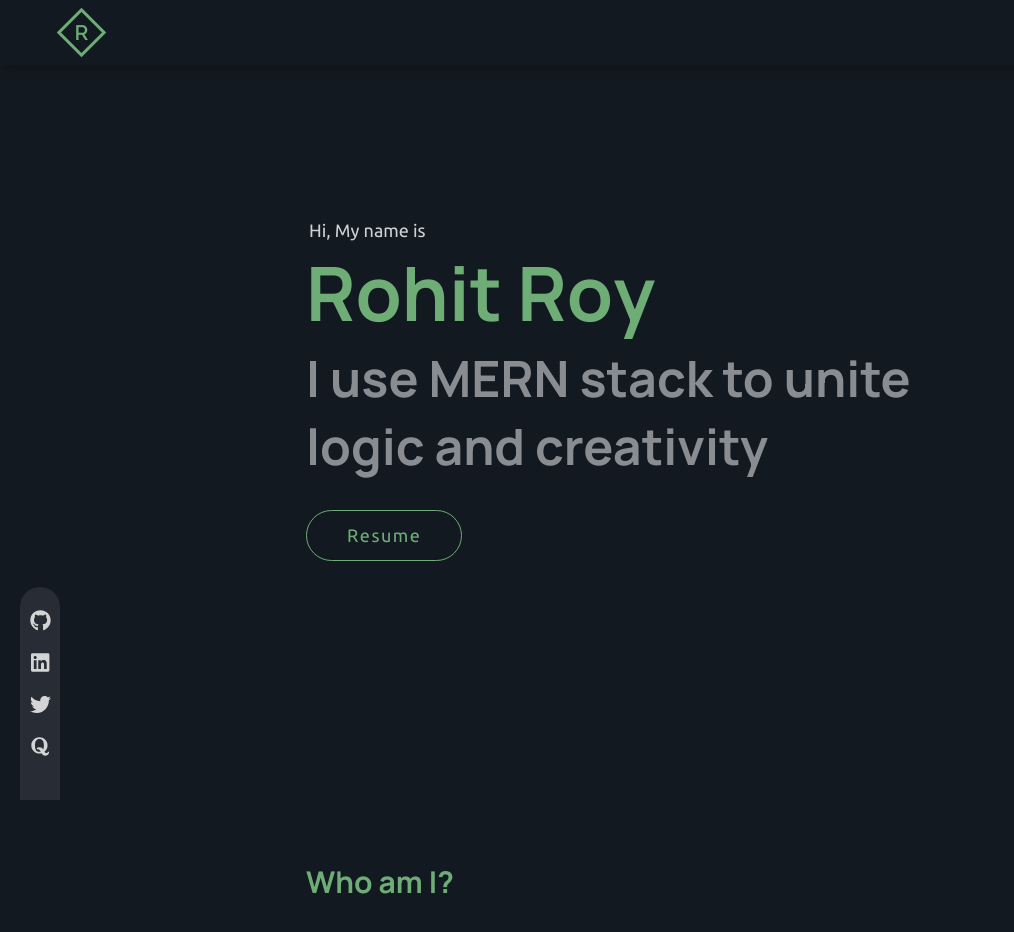
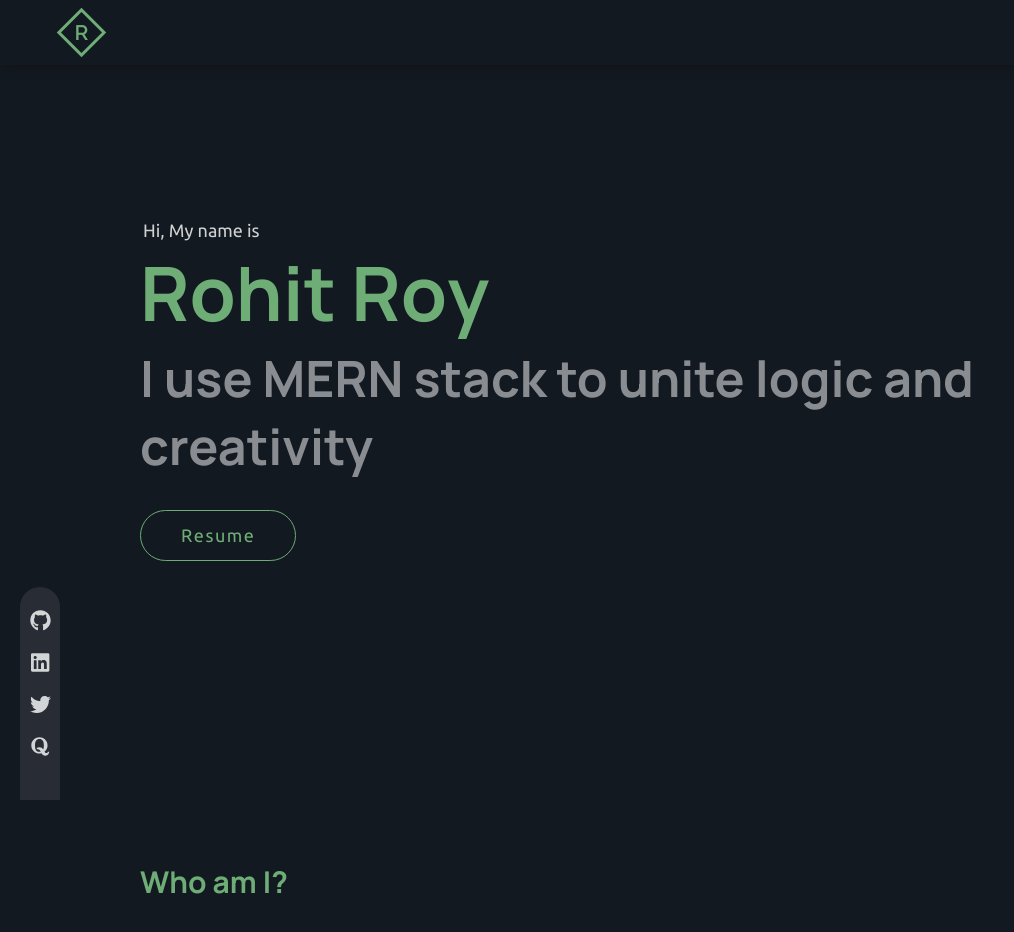
Before and after one commit to voidCounter/R, a React (Create React App) app: page / in a window 1280 px wide. Shown: the top 932 px of the page, without its empty margins (0-1014 px from the left). Built offline with nearby package versions, Linux system fonts and the light colour scheme; no server answers.

Commit message:
testing blog api with another network in mobile, issues exist

```diff
--- a/src/App.css
+++ b/src/App.css
@@ -6,6 +6,7 @@
   text-align: center;
   font-size: var(--font-n);
   width: 100vw;
+  height: min-content;
   color: var(--text-white);
 }
 
@@ -53,11 +54,6 @@ body {
   .navIcon {
     display: flex;
   }
-  .main {
-    padding-left: clamp(5px, 2% + 10px, 20vw);
-    /* min-width: 250px; */
-    padding-right: clamp(5px, 2% + 10px, 20vw);
-  }
   .menuContainer {
     background-color: var(--main-back-color);
     position: fixed;
@@ -96,11 +92,6 @@ body {
   .navIcon {
     display: flex;
   }
-  .main {
-    padding-left: clamp(20px, 6% + 10px, 20vw);
-    /* min-width: 250px; */
-    padding-right: clamp(20px, 6% + 10px, 20vw);
-  }
   .menuContainer {
     background-color: var(--main-back-color);
     position: fixed;
@@ -136,11 +127,6 @@ body {
   .navIcon {
     display: none!important;
   }
-  .main {
-    padding-left: clamp(50px, 5% + 50px, 20vw);
-    /* min-width: 250px; */
-    padding-right: clamp(50px, 5% + 50px, 20vw);
-  }
   .menu {
     display: flex!important;
     width: 500px;
@@ -175,11 +161,6 @@ body {
 @media only screen and (min-width: 992px) {
   .navIcon {
     display: none!important;
-  }
-  .main {
-    padding-left: clamp(150px, 10% + 50px, 50vw);
-    /* min-width: 250px; */
-    padding-right: clamp(150px, 10% + 50px, 50vw);
   }
   .menuContainer {
     background-color: transparent;
@@ -228,11 +209,6 @@ body {
     display: flex!important;
     position: relative;
   }
-  .main {
-    padding-left: clamp(150px, 20% + 50px, 50vw);
-    /* min-width: 250px; */
-    padding-right: clamp(150px, 20% + 50px, 50vw);
-  }
   .about {
     grid-template-columns: 0.3fr 1fr;
   }
--- a/src/components/Home/Blogs/Blog/Blog.js
+++ b/src/components/Home/Blogs/Blog/Blog.js
@@ -1,15 +1,20 @@
 import { faArrowAltCircleRight, faClock } from '@fortawesome/free-regular-svg-icons';
 import { faArrowRight } from '@fortawesome/free-solid-svg-icons';
 import { FontAwesomeIcon } from '@fortawesome/react-fontawesome';
-import React from 'react';
+import React, { useState } from 'react';
+import animStyles from '../../../../components/clickAnim.module.css';
 import buttonStyles from '../../../../components/button.module.css';
 import Tags from '../../../Tags/Tags';
 import menuStyles from '../../Navbar/Menu/Menu.module.css';
+import defaultBlog from '../../../../images/blogs/defaultblog.jpg';
 import styles from './Blog.module.css';
 
 const Blog = (props) => {
+    // setting default image for blogs for user exeperience
+    const [defaultImage, setDefaultImage] = useState(defaultBlog);
     let subTitle = '';
     const { title, pubDate, link, thumbnail, description } = props?.blogData;
+    console.log(thumbnail);
     const categories = props?.blogData?.categories;
     const getSubTitle = () => {
         const firstIndexfp = description.indexOf('<p>');
@@ -26,7 +31,7 @@ const Blog = (props) => {
     return (
         <div className={styles.blog}>
             <div className={styles.blogImage}>
-                <img src={thumbnail} alt="" srcset="" />
+                <img src={defaultImage} onLoad={() => setDefaultImage(thumbnail)} alt="" srcset="" />
             </div>
 
             <div className={styles.blogDetails}>
@@ -44,9 +49,9 @@ const Blog = (props) => {
                 <div className={styles.blogSubtitle}>
                     {proSubTitle}
                 </div>
-                <div className={styles.blogButton}>
+                <div className={`${styles.blogButton}`}>
                     <a href={link} target="_blank" rel="noopener noreferrer">
-                        <div className={`${menuStyles.menuItem} menuItem`} style={{ justifyContent: 'flex-start' }}><span className={menuStyles.optionText}>
+                        <div className={`${menuStyles.menuItem} menuItem ${animStyles.clickable}`} style={{ justifyContent: 'flex-start' }}><span className={menuStyles.optionText}>
                             <FontAwesomeIcon icon={faArrowRight} style={{ marginRight: '5px' }} />
                         Read More</span>
                         </div>
--- a/src/components/Home/Blogs/Blog/Blog.module.css
+++ b/src/components/Home/Blogs/Blog/Blog.module.css
@@ -72,8 +72,12 @@
     /* border: 1px solid gray; */
     margin-top: 10px;
     font-family: var(--font-heading);
+    width: min-content;
     font-size: var(--font-n);
     font-weight: bold;
+    border-radius: 100px;
+    padding: 2px 10px;
+    overflow: hidden;
 }
 
 .blogButton a {
--- a/src/components/Home/Header/Header.js
+++ b/src/components/Home/Header/Header.js
@@ -2,6 +2,7 @@ import React, { useEffect, useRef } from 'react';
 import styles from './Header.module.css';
 import Rellax from "rellax";
 import buttonStyles from '../../../components/button.module.css';
+import animStyles from '../../../components/clickAnim.module.css';
 import { Fade, Slide } from 'react-reveal';
 
 const Header = () => {
@@ -35,12 +36,9 @@ const Header = () => {
                         <Slide duration={500} delay={700} left cascade><div className={`${styles.name}`}>Rohit Roy</div></Slide>
                         <div className={`${styles.tagline}`}>I use MERN stack to unite logic and creativity</div>
                         <div className={buttonStyles.linkedElement} style={{ marginTop: '30px' }}>
-                            {/* <a className={`${buttonStyles.button}`} href="https://drive.google.com/uc?export=download&id=1XuiW2CWHRpVkRBkWnHbfSKh7V8qA1XbL" target="_blank" rel="noopener noreferrer">
+                            <a className={`${buttonStyles.button} ${animStyles.clickable}`} href="https://drive.google.com/uc?export=download&id=1XuiW2CWHRpVkRBkWnHbfSKh7V8qA1XbL" target="_blank" rel="noopener noreferrer">
                                 Resume
-                        </a> */}
-                            <div className={`${buttonStyles.button}`}>
-                                Resume
-                        </div>
+                        </a>
                         </div>
                     </div>
                 </div>
--- a/src/components/Home/Home.js
+++ b/src/components/Home/Home.js
@@ -21,7 +21,7 @@ const Home = () => {
         });
     }, [])
     return (
-        <div className={`${styles.home} home`}>
+        <main className={`${styles.home}`}>
             <Navbar></Navbar>
             <div className={`${styles.main} main mainScroll`}>
                 <Header></Header>
@@ -29,17 +29,17 @@ const Home = () => {
                     Who am I?
                 </div>
                 <About></About>
-                <div className={styles.sectionTitle} id="aboutSection">
+                <div className={styles.sectionTitle} id="projects">
                     Projects
                 </div>
                 <Projects></Projects>
-                <div className={styles.sectionTitle} id="aboutSection">
+                <div className={styles.sectionTitle} id="blogs">
                     Some writings of me
                 </div>
                 <Blogs></Blogs>
             </div>
             <Social></Social>
-        </div>
+        </main>
     );
 };
 
--- a/src/components/Home/Home.module.css
+++ b/src/components/Home/Home.module.css
@@ -1,10 +1,15 @@
 .home {
-    height: 657vh;
+    display: flex;
+    flex-flow: column nowrap;
+    justify-content: flex-start;
+    align-items: center;
     font-family: var(--font-normal);
-    /* overflow-x: hidden;
-    overflow-y: auto; */
+    width: 100%;
+    height: min-content;
+    /* overflow: hidden; */
+    /* border: 1px solid gray; */
     padding-top: 70px;
-    position: relative;
+    padding-bottom: 100px;
 }
 
 .sectionTitle {
@@ -18,6 +23,8 @@
 }
 
 .main {
-    height: 100vh;
+    width: 85vw;
+    max-width: 1000px;
+    margin-bottom: 200px;
     z-index: 2;
 }
--- a/src/components/Home/Navbar/Menu/Menu.js
+++ b/src/components/Home/Navbar/Menu/Menu.js
@@ -19,13 +19,14 @@ const Menu = (props) => {
     return (
         <div className={` ${styles.menu} menu`}>
             <Fade bottom duration={500} >
-                <a href="#aboutSection">
-                    <div className={`${styles.menuItem} menuItem`} onClick={goToAbout}><span className={styles.optionText}>About</span></div></a></Fade>
+                <a href="#aboutSection" >
+                    <div className={`${styles.menuItem} menuItem {}`} onClick={goToAbout}><span className={styles.optionText}>About</span></div></a></Fade>
             <Fade bottom duration={500} delay={100}>
                 <a href="#projects">
                     <div className={`${styles.menuItem} menuItem`} onClick={goToProjects}><span className={styles.optionText}>Projects</span></div></a></Fade>
             <Fade bottom duration={500} delay={200}>
-                <div className={`${styles.menuItem} menuItem`} onClick={goToBlogs}><span className={styles.optionText}>Blogs</span></div></Fade>
+                <a href="#blogs">
+                    <div className={`${styles.menuItem} menuItem`} onClick={goToBlogs}><span className={styles.optionText}>Blogs</span></div></a></Fade>
             <Fade bottom duration={500} delay={300}>
                 <div className={`${styles.menuItem} menuItem`} onClick={goToContact}><span className={styles.optionText}>Contact</span></div></Fade>
         </div>
--- a/src/components/Home/Navbar/Menu/Menu.module.css
+++ b/src/components/Home/Navbar/Menu/Menu.module.css
@@ -2,14 +2,6 @@
     display: flex;
     justify-content: center;
     align-items: center;
-}
-
-.menu {
-    /* background-color: rgba(0, 3, 6, 1); */
-    /* width: 500px; */
-    /* display: none; */
-    /* position: relative; */
-    /* height: 40px; */
 }
 
 .menuItem {
--- a/src/components/Home/Projects/Projects.js
+++ b/src/components/Home/Projects/Projects.js
@@ -21,7 +21,7 @@ const Projects = () => {
 
     return (
         <div className={projectStyles.projectContainer} >
-            <div className={projectStyles.projects} id="projects">
+            <div className={projectStyles.projects}>
 
                 <div className={projectStyles.soleProject}>
                     <div className={projectStyles.bulletMarker}>
--- a/src/components/button.module.css
+++ b/src/components/button.module.css
@@ -5,23 +5,7 @@
     color: var(--text-green);
     padding: 14px 40px;
     border-radius: 40px;
-    transition: 0.5s;
     letter-spacing: 1.5px;
-}
-
-.button::after {
-    content: '';
-    position: absolute;
-    top: 50%;
-    left: 50%;
-    transform: translate(-50%, -50%);
-    /* bottom: -50%; */
-    /* left: 20%; */
-    background-color: transparent;
-    width: 10px;
-    height: 10px;
-    transition: 0.1s transform ease-in;
-    border-radius: 50%;
 }
 
 .linkedElement:active {
@@ -41,8 +25,3 @@
 .linkedElement:hover {
     background-color: rgba(255, 255, 255, 0.05);
 }
-
-.button:active::after {
-    transform: scale(20);
-    background-color: rgba(110, 173, 118, 0.1)
-}
--- a/src/components/clickAnim.module.css
+++ b/src/components/clickAnim.module.css
@@ -1,3 +1,7 @@
+.clickable {
+    position: relative;
+}
+
 .clickable::after {
     content: '';
     position: absolute;
@@ -9,6 +13,11 @@
     background-color: transparent;
     width: 10px;
     height: 10px;
-    transition: 0.1s transform ease-in;
+    transition: 0.07s transform ease-in;
     border-radius: 50%;
 }
+
+.clickable:active::after {
+    transform: scale(30);
+    background-color: rgba(110, 173, 118, 0.1)
+}
```
Also changed, not shown: src/components/clickable.js (added, +8 -0 lines), src/images/blogs/defaultblog.jpg (added).
